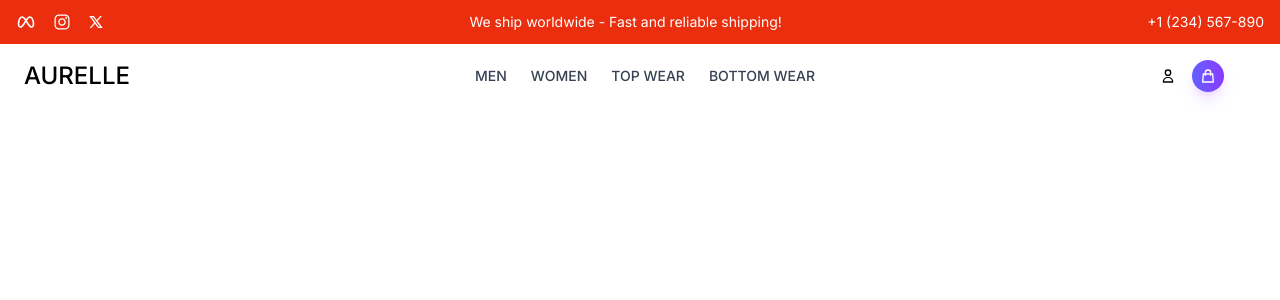
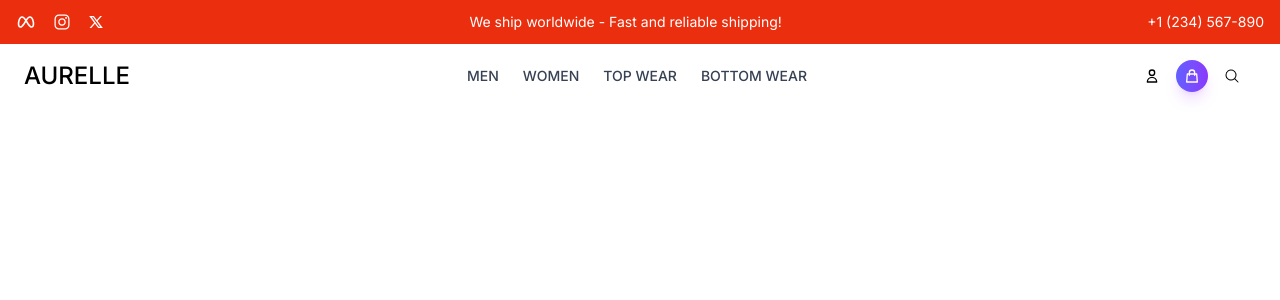
Before and after one commit to Aniketsahoo228/scalable-mern-commerce-platform, a React (Vite) app in the folder Frontend/: page / in a window 1280 px wide. Shown: the top 300 px of the page. Built offline with nearby package versions, Linux system fonts and the light colour scheme.

Commit message:
Update navbar and search bar behavior

```diff
--- a/Frontend/src/components/Common/Navbar.jsx
+++ b/Frontend/src/components/Common/Navbar.jsx
@@ -36,8 +36,11 @@
                   4
                 </span>
               </button>
+            <div className ="overflow-hidden">
+              <SearchBar />
 
-              <SearchBar />
+            </div>
+
               <button className = "md:hidden">
                 <HiBars3BottomRight className = "h-6 w-6 text-gray-700" />
               </button>
--- a/Frontend/src/components/Common/SearchBar.jsx
+++ b/Frontend/src/components/Common/SearchBar.jsx
@@ -1,9 +1,55 @@
+import { useState } from "react";
+import { HiMagnifyingGlass, HiMiniXMark } from "react-icons/hi2";
+
 const SearchBar = () => {
-  return (
-    <div>
+  const [ searchTerm, setSearchTerm] = useState("");
+   const [isOpen, setIsOpen] = useState(false);
 
+   const handleSearchToggle = () => {
+    setIsOpen(! isOpen);
+   };
+
+   const handleSearch = (e) => {
+    e.preventDefault();
+    console.log("Search Term:", searchTerm);
+    setIsOpen(false);
+    };
+
+    return (
+    <div
+      className={`flex items-center w-full transition-all duration-300 ${
+        isOpen
+          ? "absolute top-0 left-0 w-full bg-white h-24 z-50"
+          : "w-auto"
+      }`}>
+        {isOpen ? (
+        <form onSubmit={handleSearch} className="relative flex items-center justify-center w-full">
+          <div className="relative w-1/2">
+            <input
+            type="text"
+            placeholder="Search Your Favourite"
+            value = {searchTerm}
+            onChange={(e) => setSearchTerm(e.target.value)}
+            className="w-full bg-gray-100 px-4 py-2 pl-2 pr-12 rounded-md focus:outline-none placeholder:text-gray-700"
+            />
+            <button type = "submit" className ="absolute right-2 top-1/2 transform -translate-y-1/2 text-gray-600 hover:text-gray-800">
+              <HiMagnifyingGlass className = "h-6 w-6" />
+            </button>
+          </div>
+          <button
+          type="button"
+          onClick={handleSearchToggle}
+          className ="absolute right-4 top-1/2 transform -translate-y-1/2 text-gray-600 hover:text-gray-800">
+            <HiMiniXMark className="h-6 w-6" />
+          </button>
+        </form>
+      ) : (
+        <button onClick={handleSearchToggle}>
+          <HiMagnifyingGlass className="h-4 w-4" />
+        </button>
+      )}
     </div>
-  )
-}
+  );
+};
 
-export default SearchBar
+export default SearchBar;
```
